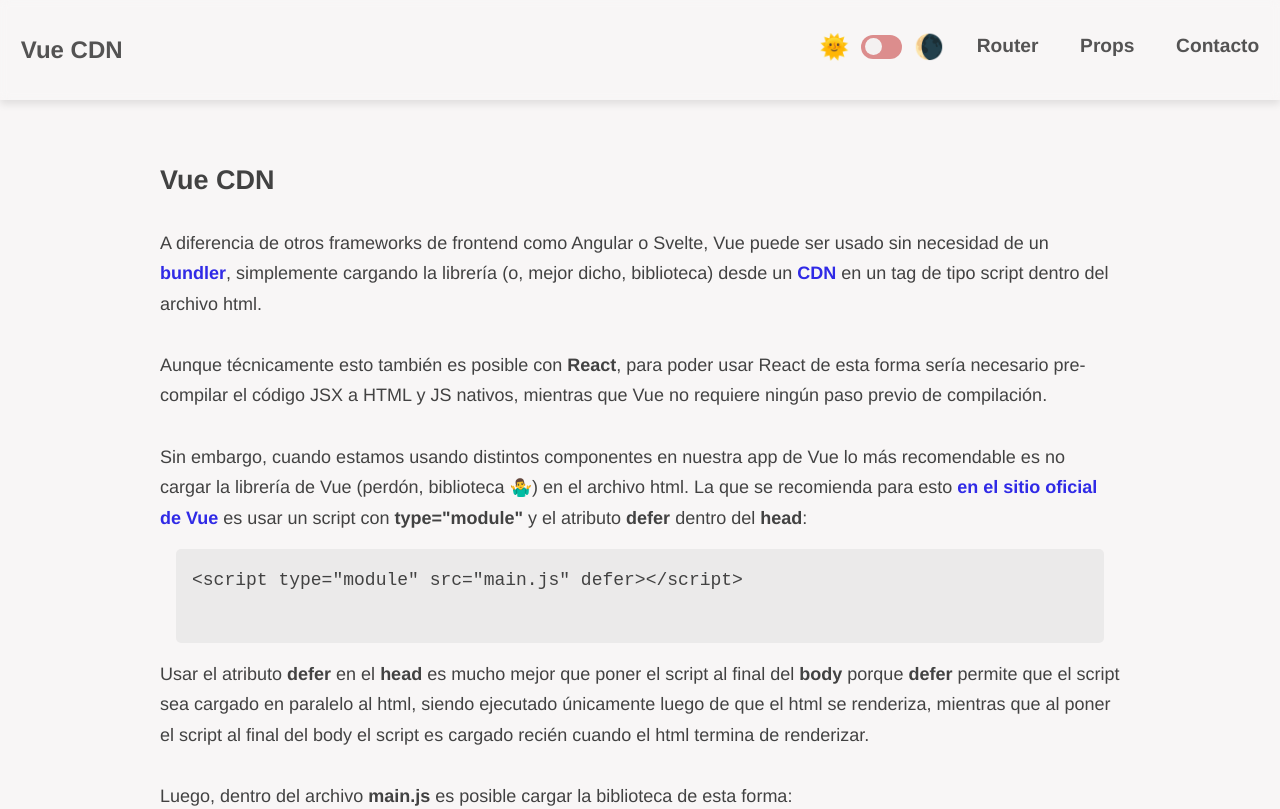
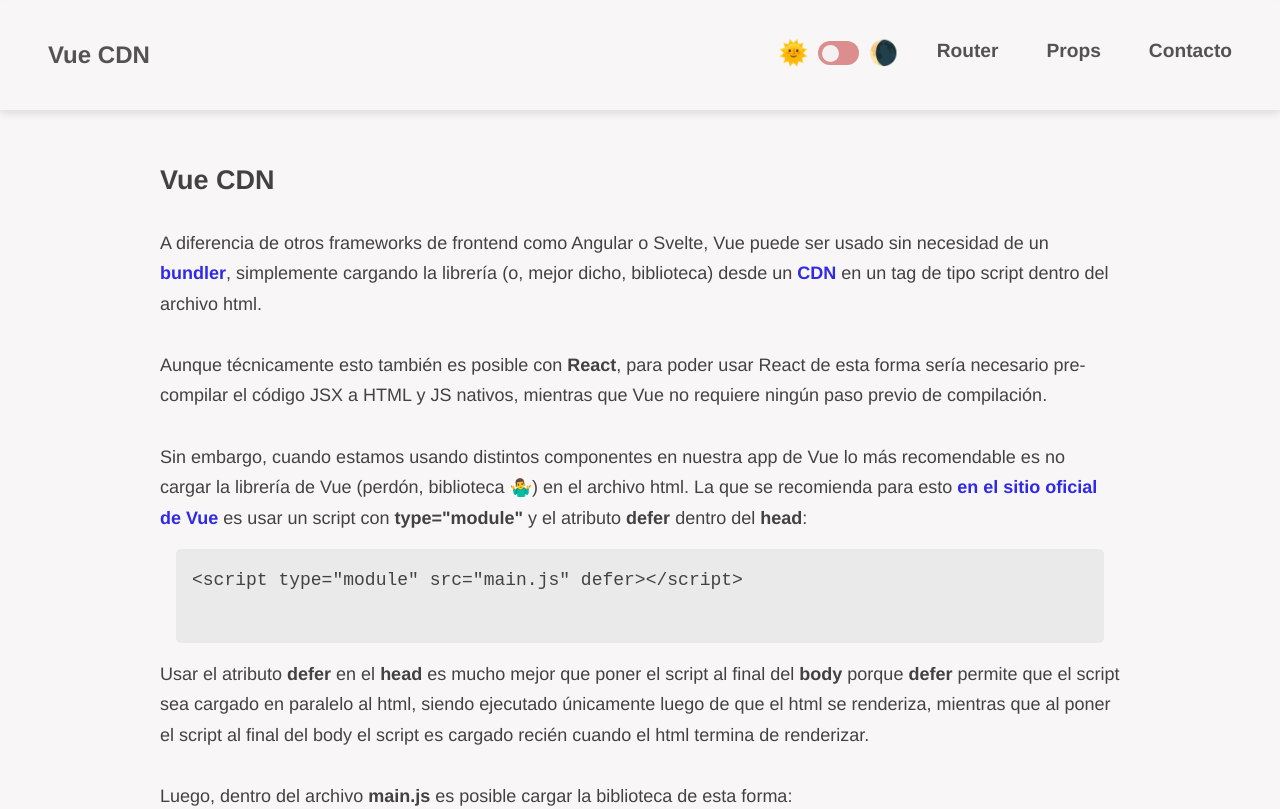
Before and after one commit to dav-leda/vue3-cdn-component-nesting, a plain HTML site: page index.html in a window 1280 px wide. Shown: the top 809 px of the page. Drawn offline with nearby package versions, Linux system fonts and the light colour scheme.

Commit message:
css polish

```diff
--- a/styles.css
+++ b/styles.css
@@ -118,20 +118,22 @@ nav {
 
 nav > h3 {
   font-size: calc(var(--font-size) * 0.8);
-  margin: 1rem calc(var(--font-size) * 0.2);
+  margin: 2.3rem 0;
   font-weight: bold;
   text-align: center;
-  padding: 1rem;
+  padding-right: calc(var(--font-size) * 2);
   text-decoration: none;
   cursor: pointer;
   float: right;
   opacity: 0.9;
 
+
 }
 
 nav > h3:first-of-type {
   float: left;
-  font-size: var(--font-size)
+  font-size: var(--font-size);
+  padding-left: calc(var(--font-size) * 2);
 }
 
 
@@ -151,11 +153,12 @@ pre {
   display: flex;
   align-items: center;
   justify-content: flex-end;
+  padding-right: 1.8rem;
 }
 
 
 .modo-dark span {
-  margin: 1.8rem calc(var(--font-size) * 0.5);
+  margin: 2.2rem calc(var(--font-size) * 0.4);
   font-size: var(--font-size);
 }
 
```
Also changed, not shown: components/test.html (deleted, +0 -13 lines).
